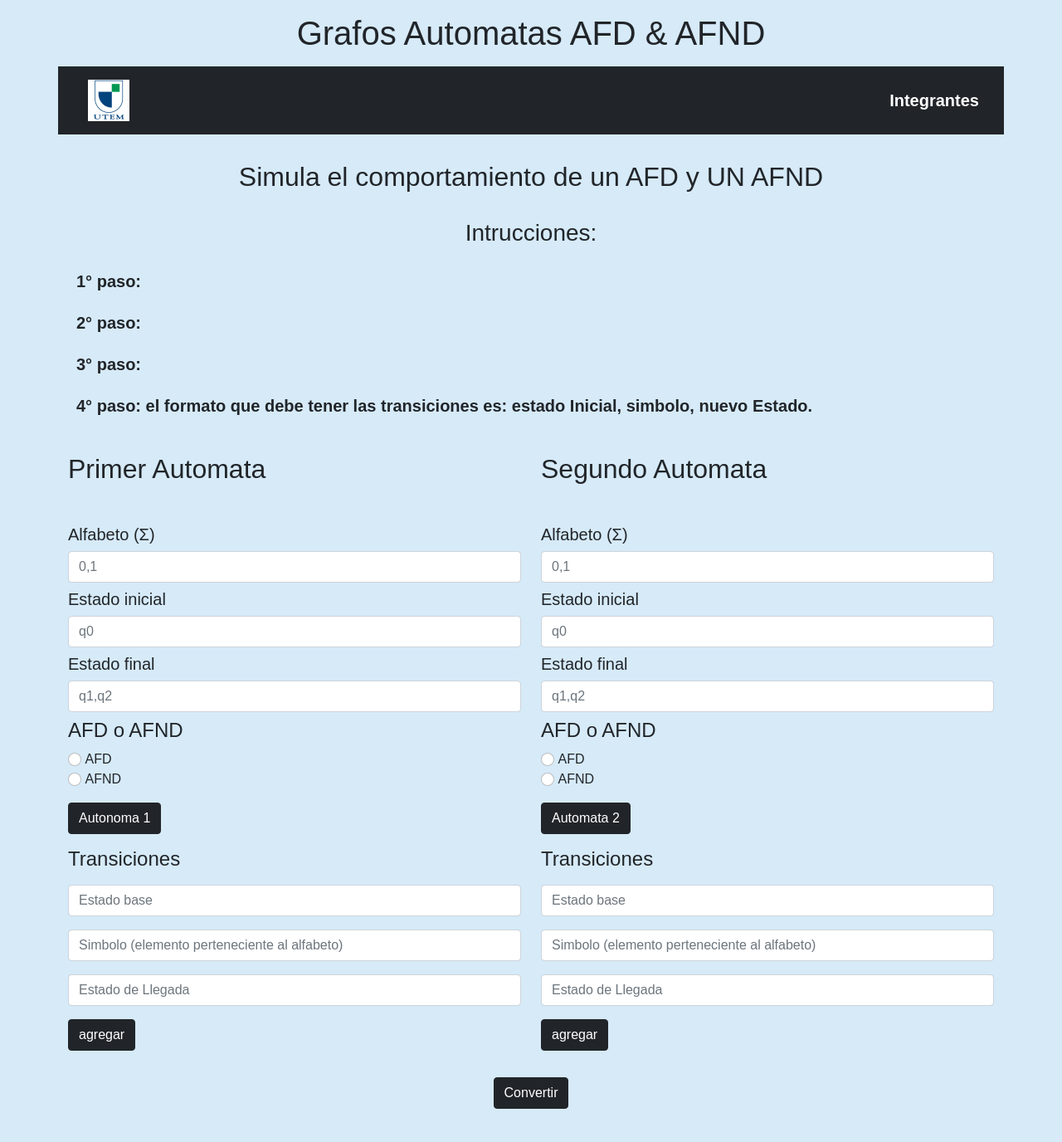
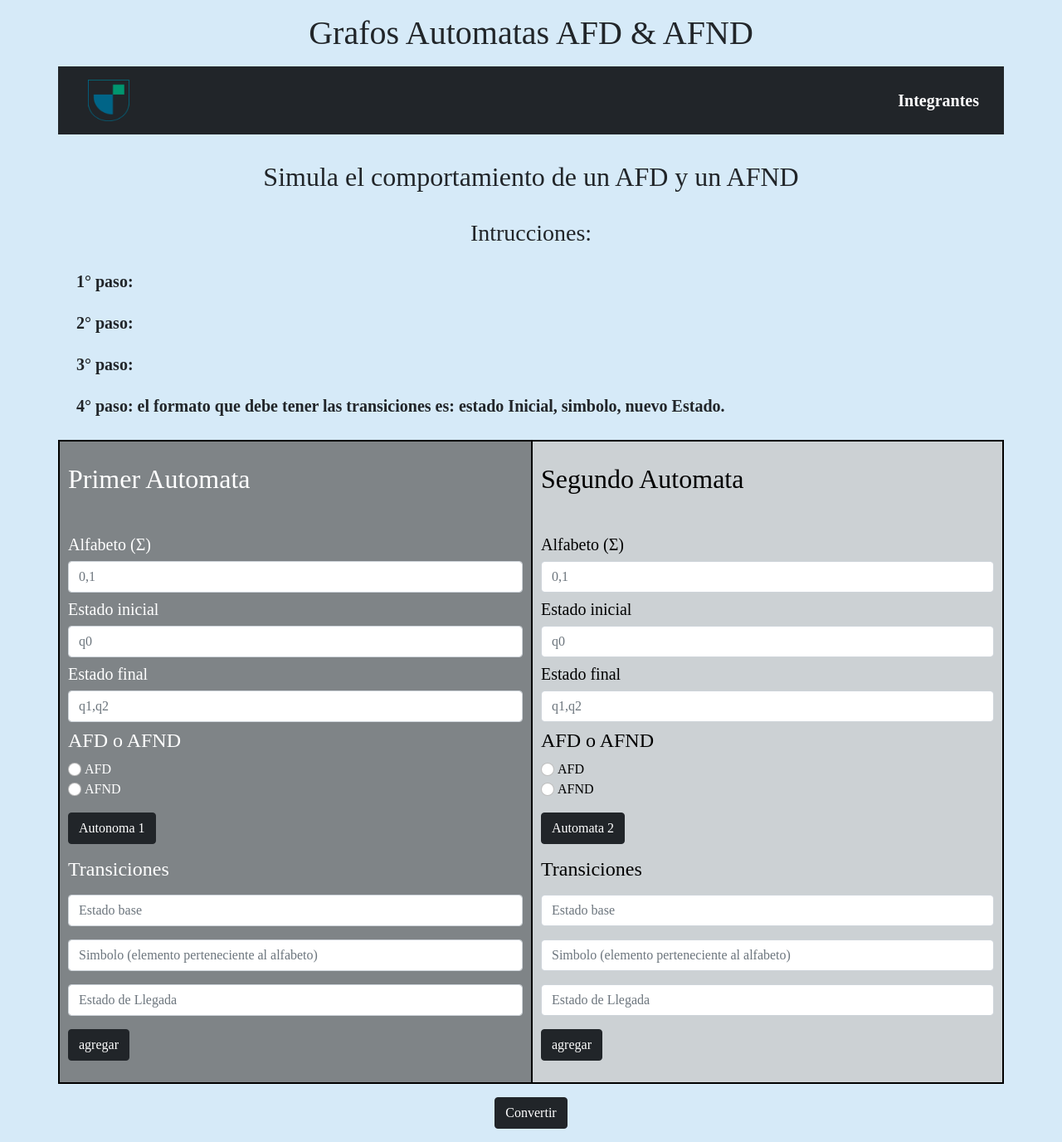
Before and after one commit to GRUPO-4-GRAFOS/GLF-2021s2-Trabajo2-Entrega-Grupo4, a PHP site: page / in a window 1280 px wide. Shown: the whole page at 83% size. Before the commit the page ends 1336 px from the top, so only its background shows below. Run offline with PHP 8.4, Linux system fonts and the light colour scheme.

Commit message:
cambios lupa

```diff
--- a/Integrantes.php
+++ b/Integrantes.php
@@ -12,7 +12,7 @@
       integrity="sha384-F3w7mX95PdgyTmZZMECAngseQB83DfGTowi0iMjiWaeVhAn4FJkqJByhZMI3AhiU"
       crossorigin="anonymous"
     />
-    <link rel="shortcut icon" href="./img/utemLogo.png" type="image/x-icon" />
+    <link rel="shortcut icon" href="./assets/img/UTEM.svg.png" type="image/x-icon" />
     <link rel="stylesheet" href="./css/main.css" />
     <title>Trabajo 2 Grafos</title>
   </head>
--- a/assets/css/main.css
+++ b/assets/css/main.css
@@ -1,7 +1,7 @@
 body {
     margin: 0;
     padding: 0;
-  font-family: sans-serif;
+    font-family: 'Times New Roman';
     background-color: #d6eaf8;
 }
 
@@ -19,3 +19,26 @@ ul li {
     font-size: 20px;
     padding: 10px;
 }
+
+#Automata_1 {
+    background-color: rgba(99, 99, 99, 0.751);
+    margin: 0px;
+    color: white;
+    padding: 10px;
+    border: black 2px solid;
+    border-right: transparent;
+}
+
+#Automata_2 {
+    background-color: rgba(201, 201, 201, 0.751);
+    margin: 0px;
+    padding: 10px;
+    color: black;
+    border: black 2px solid;
+}
+
+#bt_simular {
+    color: white;
+    font-size: 24px;
+    border-radius: 2px;
+}
--- a/index.php
+++ b/index.php
@@ -11,7 +11,7 @@
       integrity="sha384-F3w7mX95PdgyTmZZMECAngseQB83DfGTowi0iMjiWaeVhAn4FJkqJByhZMI3AhiU"
       crossorigin="anonymous"
     />
-    <link rel="shortcut icon" href="./assets/img/utemLogo.png" type="image/x-icon" />
+    <link rel="shortcut icon" href="./assets/img/UTEM.svg.png" type="image/x-icon" />
     <link rel="stylesheet" href="./assets/css/main.css" />
     <title>Trabajo 2 Grafos</title>
   </head>
@@ -28,7 +28,7 @@
         <nav class="navbar-expand-lg navbar navbar-dark bg-dark">
           <div class="container-fluid">
             <img
-              src="./assets/img/utemLogo.png"
+              src="./assets/img/UTEM.svg.png"
               alt="logo-utem"
               class="d-inline-block align-text-top"
               width="50"
@@ -49,7 +49,7 @@
       <!--Inicio de la row-->
       <div class="row">
         <h2 class="my-3 text-center">
-          Simula el comportamiento de un AFD y UN AFND
+          Simula el comportamiento de un AFD y un AFND
         </h2>
         <h3 class="my-3 text-center">Intrucciones:</h3>
         <ul class="instrucciones">
@@ -65,7 +65,7 @@
       <!--Fin de la row-->
       <!--Inicio de la row-->
       <div class="row">
-        <div class="col-md-6">
+        <div class="col-md-6" id="Automata_1">
           <h2 class="mt-3 mb-5">Primer Automata</h2>
           <form id="automata1">
             <h5 class="form-label">Alfabeto (Σ)</h5>
@@ -121,7 +121,7 @@
               <input type="submit" class="btn btn-dark mb-3" value="agregar" id="transiciones1"/>
             </form>
         </div>
-        <div class="col-md-6">
+        <div class="col-md-6" id="Automata_2">
           <h2 class="mt-3 mb-5">Segundo Automata</h2>
           <form id="automata2">
             <h5 class="form-label">Alfabeto (Σ)</h5>
```
Also changed, not shown: assets/img/UTEM.svg.png (added), 1 other file. Lines whose indentation alone changed are shown as unchanged.
